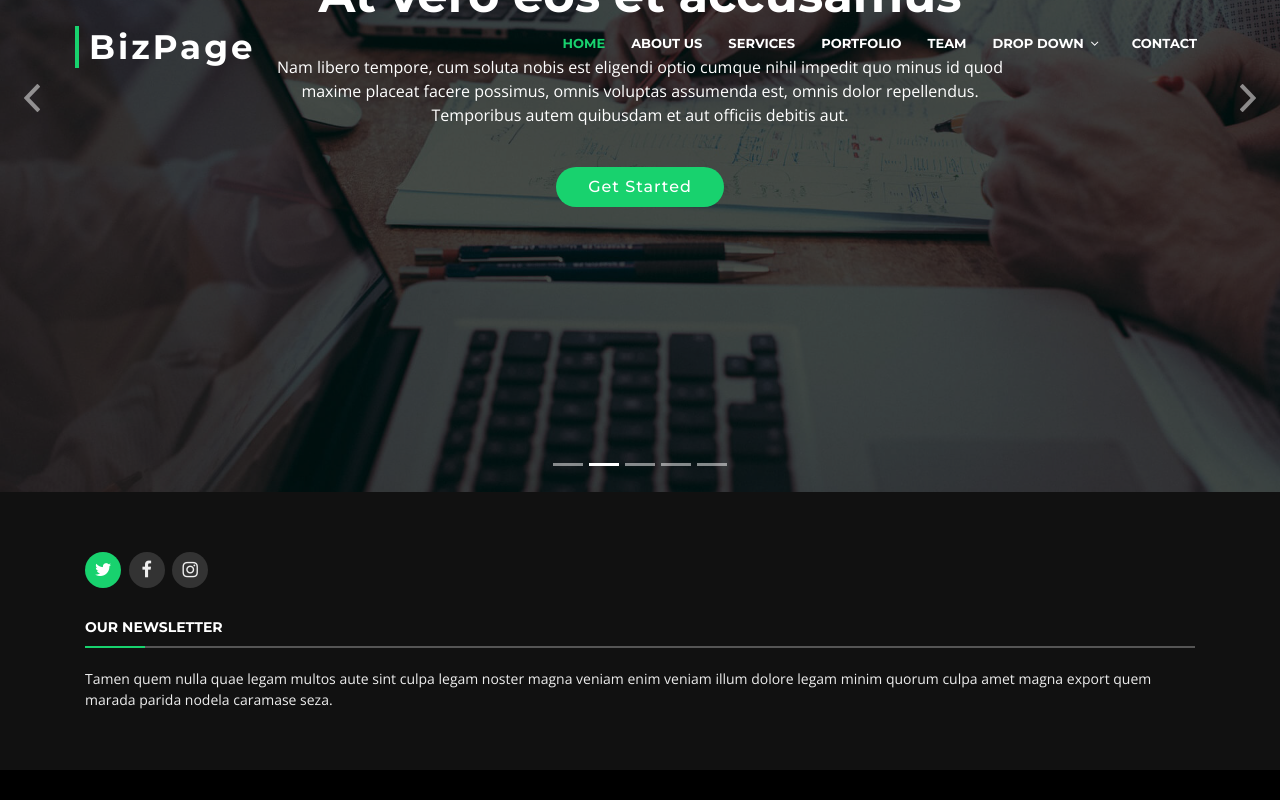
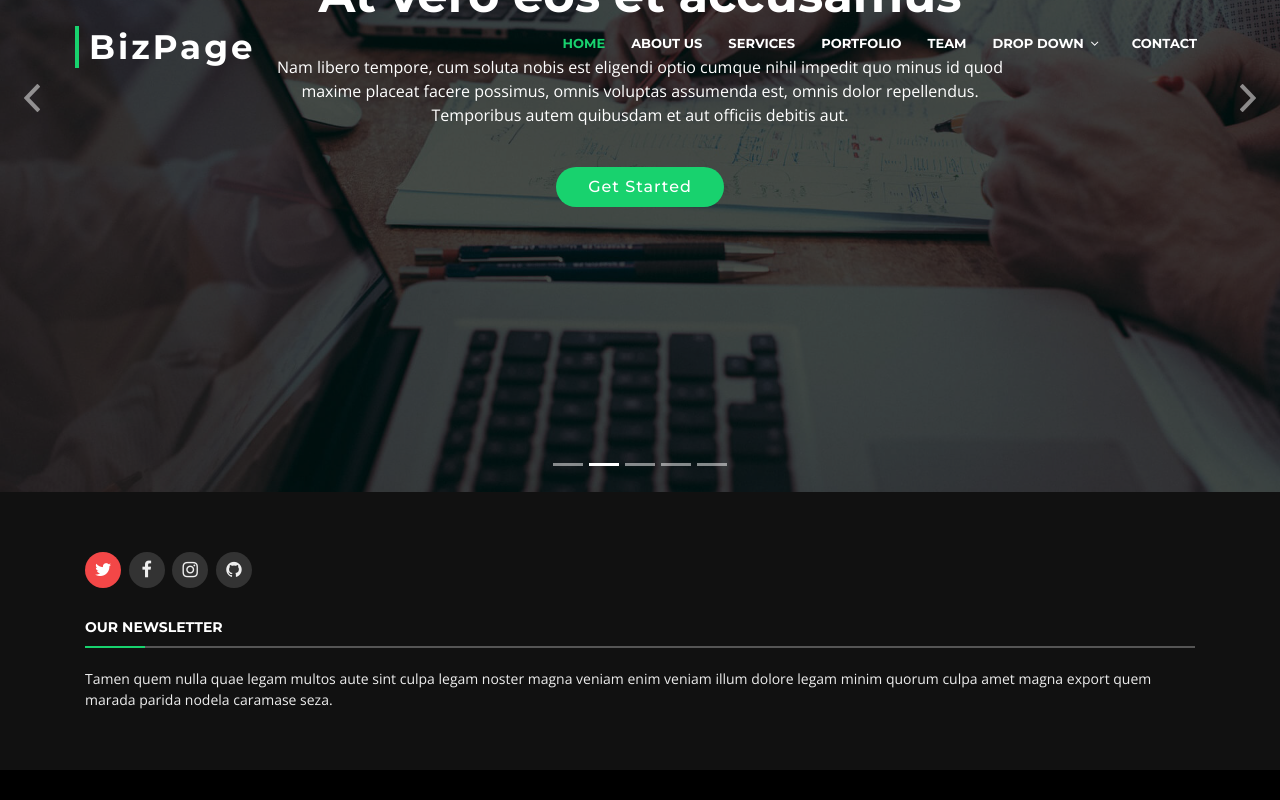
Before and after one commit to Jose-PG/BizPage, a plain HTML site: page index.html in a window 1280 px wide. In both pictures the pointer is over the link 103 px from the left and 878 px from the top of the page. Shown: the part 308-1108 px from the top of the page. Drawn offline with nearby package versions, Linux system fonts and the light colour scheme; files whose address does not match are found by name.

Commit message:
Se agrego el social icon de GitHub y se les cambio el color de fondo en el hover

```diff
--- a/css/style.css
+++ b/css/style.css
@@ -1349,7 +1349,7 @@ body.mobile-nav-active #mobile-nav-toggle {
 }
 
 #footer .footer-top .social-links a:hover {
-  background: #18d26e;
+  background: #f34747;
   color: #fff;
 }
 
--- a/index.html
+++ b/index.html
@@ -158,6 +158,7 @@
               <a href="#" class="twitter"><i class="fa fa-twitter"></i></a>
               <a href="#" class="facebook"><i class="fa fa-facebook"></i></a>
               <a href="#" class="instagram"><i class="fa fa-instagram"></i></a>
+              <a href="#" class="instagram"><i class="fa fa-github"></i></a>
             </div>
 
 
```
